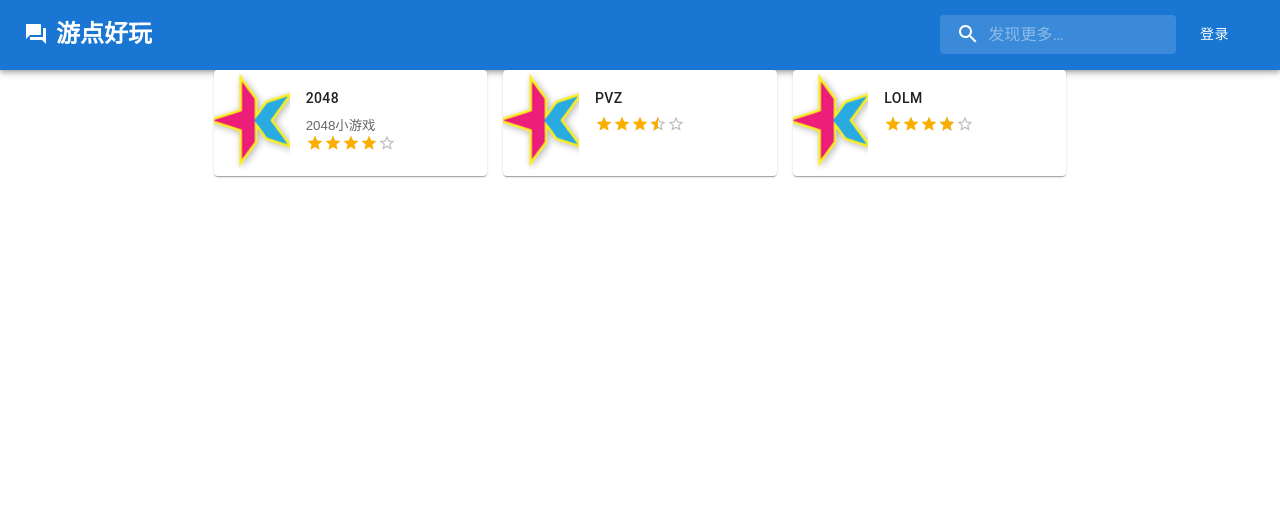
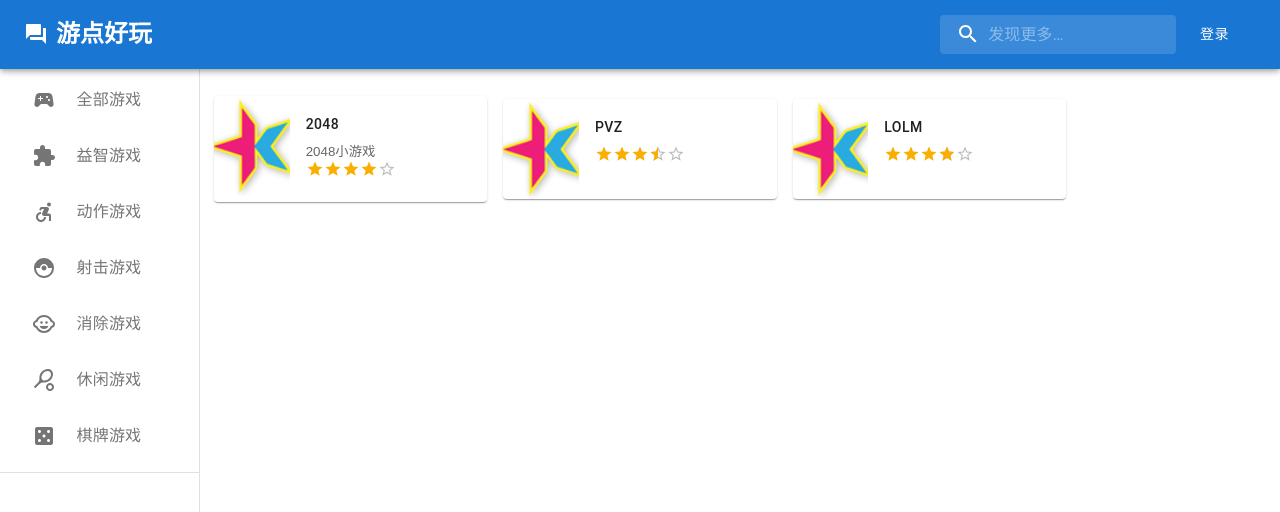
Before and after one commit to lyx12366/ReallyFun-browser, a React (Create React App) app: page / in a window 1280 px wide. Shown: the top 512 px of the page. Built offline with nearby package versions, Linux system fonts and the light colour scheme.

Commit message:
🎮添加游戏分类侧边栏

```diff
--- a/src/App.js
+++ b/src/App.js
@@ -13,6 +13,12 @@ import Collection from "./views/Collection";
 import Upload from "./views/Upload";
 import SignIn from "./views/SignIn";
 import SignUp from "./views/SignUp";
+import Elimination from "./views/Elimination";
+import Action from "./views/Action";
+import Puzzle from "./views/Puzzle";
+import Shoot from "./views/Shoot";
+import Chess from "./views/Chess";
+import Casual from "./views/Casual";
 
 const cookies = new Cookies();
 
@@ -47,6 +53,12 @@ function App() {
         {/* <Route path="/login" element={<Login navigate={navigate} onLogin={handleLogin} />} /> */}
         <Route path="/signin" element={<SignIn navigate={navigate} onLogin={handleLogin} />} />
         <Route path="/signup" element={<SignUp />} />
+        <Route path="/elimination" element={<Elimination />} />
+        <Route path="/casual" element={<Casual />} />
+        <Route path="/action" element={<Action />} />
+        <Route path="/puzzle" element={<Puzzle />} />
+        <Route path="/chess" element={<Chess />} />
+        <Route path="/shoot" element={<Shoot />} />
       </Routes>
     </Box>
   );
--- /dev/null
+++ b/src/components/Drawer.js
@@ -0,0 +1,145 @@
+import * as React from "react";
+import Box from "@mui/material/Box";
+import Drawer from "@mui/material/Drawer";
+import CssBaseline from "@mui/material/CssBaseline";
+import Toolbar from "@mui/material/Toolbar";
+import List from "@mui/material/List";
+// import Typography from "@mui/material/Typography";
+import Divider from "@mui/material/Divider";
+import ListItem from "@mui/material/ListItem";
+import ListItemButton from "@mui/material/ListItemButton";
+import ListItemIcon from "@mui/material/ListItemIcon";
+// import ListItemText from "@mui/material/ListItemText";
+import SportsEsportsIcon from "@mui/icons-material/SportsEsports";
+import ExtensionIcon from "@mui/icons-material/Extension";
+import SportsTennisIcon from "@mui/icons-material/SportsTennis";
+import AccessibleForwardIcon from "@mui/icons-material/AccessibleForward";
+import ChildCareIcon from "@mui/icons-material/ChildCare";
+import CatchingPokemonIcon from "@mui/icons-material/CatchingPokemon";
+import CasinoIcon from "@mui/icons-material/Casino";
+import { BrowserRouter, Link, Router } from "react-router-dom";
+import { Menu } from "@mui/material";
+
+const drawerWidth = 200;
+
+function handlegame() {
+  console.log("11111");
+}
+
+export default function ClippedDrawer() {
+  return (
+    <Box sx={{ display: "flex" }}>
+      <CssBaseline />
+      {/* <NavBar /> */}
+      <Drawer
+        variant="permanent"
+        sx={{
+          width: drawerWidth,
+          flexShrink: 0,
+          [`& .MuiDrawer-paper`]: { width: drawerWidth, boxSizing: "border-box" },
+        }}
+      >
+        <Toolbar />
+        <Box sx={{ overflow: "auto" }}>
+          {/* <List>
+            {["全部游戏",
+              "益智游戏",
+              "动作游戏",
+              "射击游戏",
+              "消除游戏",
+              "休闲游戏",
+              "棋牌游戏",
+            ].map((text, index) => (
+              <ListItem key={text} disablePadding>
+                <ListItemButton>
+                  <ListItemIcon>
+                    <SportsEsportsIcon />
+                    <ExtensionIcon />
+                  </ListItemIcon>
+                  <ListItemText primary={text} />
+                </ListItemButton>
+              </ListItem>
+            ))}
+          </List> */}
+          <List>
+            <ListItem>
+              <Link className="list-group-item" to="/" style={{ textDecoration: "none" }}>
+                <ListItemButton onClick={() => handlegame()}>
+                  <ListItemIcon>
+                    <SportsEsportsIcon />
+                    &nbsp;&nbsp;&nbsp;&nbsp;&nbsp;全部游戏
+                  </ListItemIcon>
+                </ListItemButton>
+              </Link>
+            </ListItem>
+            <ListItem>
+              <Link className="list-group-item" to="/puzzle" style={{ textDecoration: "none" }}>
+                <ListItemButton onClick={() => handlegame()}>
+                  <ListItemIcon>
+                    <ExtensionIcon />
+                    &nbsp;&nbsp;&nbsp;&nbsp;&nbsp;益智游戏
+                  </ListItemIcon>
+                </ListItemButton>
+              </Link>
+            </ListItem>
+            <ListItem>
+              <Link className="list-group-item" to="/action" style={{ textDecoration: "none" }}>
+                <ListItemButton onClick={() => handlegame()}>
+                  <ListItemIcon>
+                    <AccessibleForwardIcon />
+                    &nbsp;&nbsp;&nbsp;&nbsp;&nbsp;动作游戏
+                  </ListItemIcon>
+                </ListItemButton>
+              </Link>
+            </ListItem>
+            <ListItem>
+              <Link className="list-group-item" to="/shoot" style={{ textDecoration: "none" }}>
+                <ListItemButton onClick={() => handlegame()}>
+                  <ListItemIcon>
+                    <CatchingPokemonIcon />
+                    &nbsp;&nbsp;&nbsp;&nbsp;&nbsp;射击游戏
+                  </ListItemIcon>
+                </ListItemButton>
+              </Link>
+            </ListItem>
+            <ListItem>
+              <Link
+                className="list-group-item"
+                to="/elimination"
+                style={{ textDecoration: "none" }}
+              >
+                <ListItemButton onClick={() => handlegame()}>
+                  <ListItemIcon>
+                    <ChildCareIcon />
+                    &nbsp;&nbsp;&nbsp;&nbsp;&nbsp;消除游戏
+                  </ListItemIcon>
+                </ListItemButton>
+              </Link>
+            </ListItem>
+            <ListItem>
+              <Link className="list-group-item" to="/casual" style={{ textDecoration: "none" }}>
+                <ListItemButton onClick={() => handlegame()}>
+                  <ListItemIcon>
+                    <SportsTennisIcon />
+                    &nbsp;&nbsp;&nbsp;&nbsp;&nbsp;休闲游戏
+                  </ListItemIcon>
+                </ListItemButton>
+              </Link>
+            </ListItem>
+            <ListItem>
+              <Link className="list-group-item" to="/chess" style={{ textDecoration: "none" }}>
+                <ListItemButton onClick={() => handlegame()}>
+                  <ListItemIcon>
+                    <CasinoIcon />
+                    &nbsp;&nbsp;&nbsp;&nbsp;&nbsp;棋牌游戏
+                  </ListItemIcon>
+                </ListItemButton>
+              </Link>
+            </ListItem>
+          </List>
+          <Divider />
+        </Box>
+      </Drawer>
+    </Box>
+  );
+}
--- a/src/components/NavBar.js
+++ b/src/components/NavBar.js
@@ -266,7 +266,7 @@ class NavBar extends React.Component {
 
   render() {
     return (
-      <AppBar position="static" sx={{ height: 70, maxHeight: 70 }}>
+      <AppBar position="fixed" sx={{ zIndex: (theme) => theme.zIndex.drawer + 1 }}>
         <Container maxWidth="xl">
           <Toolbar disableGutters>
             {this.renderMD()}
--- /dev/null
+++ b/src/views/Action.js
@@ -0,0 +1,46 @@
+import React, { Component } from "react";
+import { Outlet } from "react-router-dom";
+import Box from "@mui/material/Box";
+import Card from "@mui/material/Card";
+import CardActions from "@mui/material/CardActions";
+import CardContent from "@mui/material/CardContent";
+import Button from "@mui/material/Button";
+import Typography from "@mui/material/Typography";
+import ClippedDrawer from "../components/Drawer";
+
+const bull = (
+  <Box component="span" sx={{ display: "inline-block", mx: "2px", transform: "scale(0.8)" }}>
+    •
+  </Box>
+);
+
+export default function Action() {
+  return (
+    <>
+      <ClippedDrawer />
+      <h1>2222</h1>
+      <Card sx={{ minWidth: 275 }}>
+        <CardContent>
+          <Typography sx={{ fontSize: 14 }} color="text.secondary" gutterBottom>
+            Word of the Day
+          </Typography>
+          <Typography variant="h5" component="div">
+            be{bull}nev{bull}o{bull}lent
+          </Typography>
+          <Typography sx={{ mb: 1.5 }} color="text.secondary">
+            adjective
+          </Typography>
+          <Typography variant="body2">
+            well meaning and kindly.
+            <br />
+            {/* {'"a benevolent smile"'} */}
+          </Typography>
+        </CardContent>
+        <CardActions>
+          <Button size="small">Learn More</Button>
+        </CardActions>
+      </Card>
+      <Outlet />
+    </>
+  );
+}
--- /dev/null
+++ b/src/views/Casual.js
@@ -0,0 +1,11 @@
+import React, { Component } from "react";
+import ClippedDrawer from "../components/Drawer";
+
+export default function Casual() {
+  return (
+    <>
+      <ClippedDrawer />
+      <h2>chess</h2>
+    </>
+  );
+}
--- /dev/null
+++ b/src/views/Chess.js
@@ -0,0 +1,11 @@
+import React, { Component } from "react";
+import ClippedDrawer from "../components/Drawer";
+
+export default function Chess() {
+  return (
+    <>
+      <ClippedDrawer />
+      <h2>chess</h2>
+    </>
+  );
+}
--- /dev/null
+++ b/src/views/Elimination.js
@@ -0,0 +1,13 @@
+import React, { Component } from "react";
+import { Outlet } from "react-router-dom";
+import ClippedDrawer from "../components/Drawer";
+
+export default function Elimination() {
+  return (
+    <>
+      <ClippedDrawer />
+      <h2>elimination</h2>
+      <Outlet />
+    </>
+  );
+}
--- a/src/views/Home.js
+++ b/src/views/Home.js
@@ -3,12 +3,23 @@ import React from "react";
 import { Stack } from "@mui/material";
 import Container from "@mui/material/Container";
 import ActionAreaCard from "../components/ActionAreaCard";
+import ClippedDrawer from "../components/Drawer";
 
 class Home extends React.Component {
   render() {
     return (
       <Container component="main" maxWidth="md">
-        <Stack direction={{ xs: "column", sm: "row" }} spacing={{ xs: 0, sm: 1, md: 2 }}>
+        <ClippedDrawer />
+        <Stack
+          direction={{ xs: "column", sm: "row" }}
+          spacing={{ xs: 0, sm: 1, md: 2 }}
+          sx={{
+            marginTop: 12,
+            display: "flex",
+            flexDirection: "column",
+            alignItems: "center",
+          }}
+        >
           <ActionAreaCard gamename="2048" rating={4} introduction="2048小游戏" />
           <ActionAreaCard gamename="PVZ" rating={3.5} />
           <ActionAreaCard gamename="LOLM" rating={3.8} />
--- /dev/null
+++ b/src/views/Puzzle.js
@@ -0,0 +1,11 @@
+import React, { Component } from "react";
+import ClippedDrawer from "../components/Drawer";
+
+export default function Puzzle() {
+  return (
+    <>
+      <ClippedDrawer />
+      <h2>chess</h2>
+    </>
+  );
+}
--- /dev/null
+++ b/src/views/Shoot.js
@@ -0,0 +1,11 @@
+import React, { Component } from "react";
+import ClippedDrawer from "../components/Drawer";
+
+export default function Shoot() {
+  return (
+    <>
+      <ClippedDrawer />
+      <h2>chess</h2>
+    </>
+  );
+}
```
